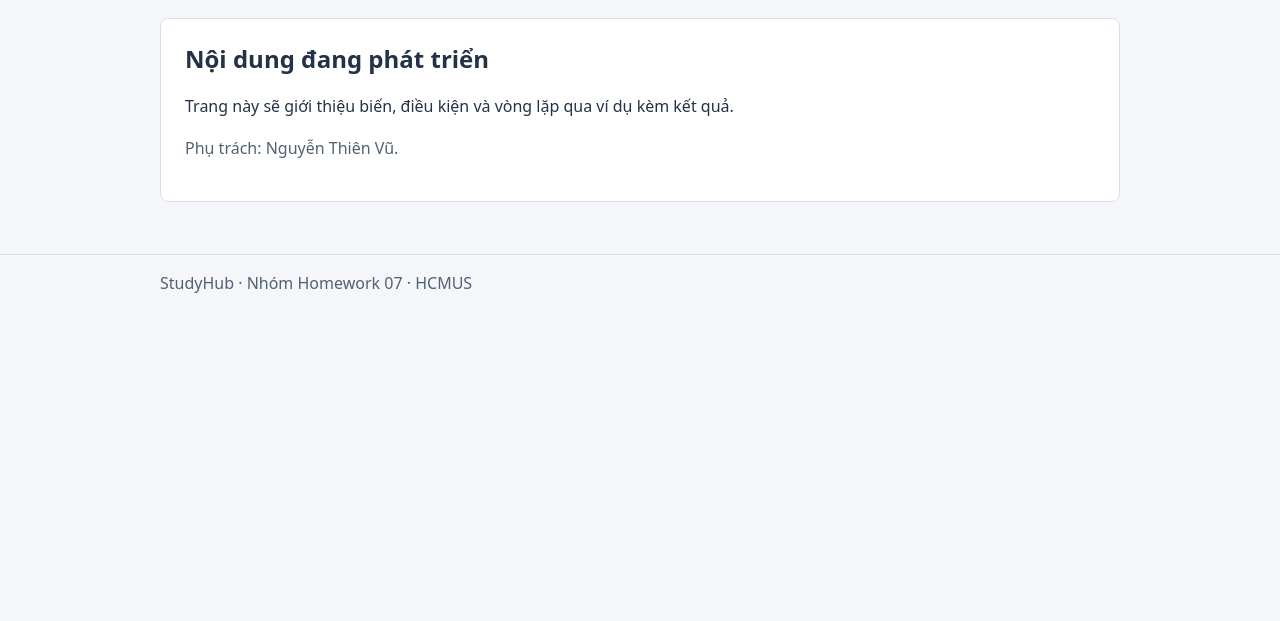
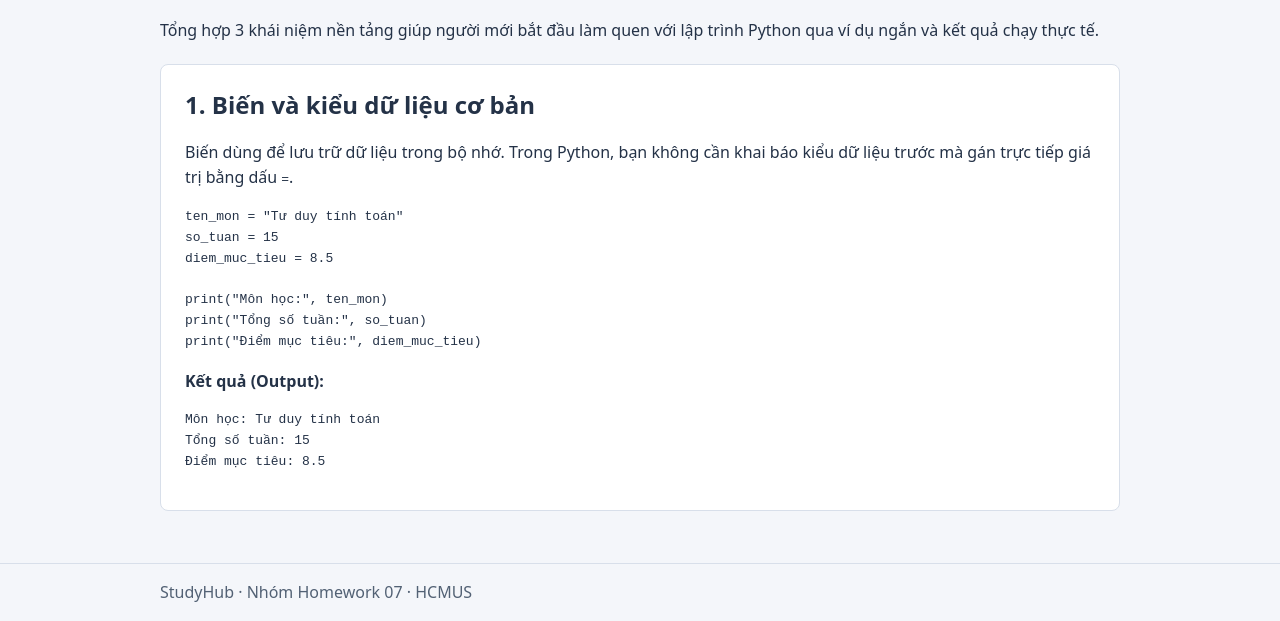
Before and after one commit to nghiep2405/HOMEWORK-TDTT-GIT, a plain HTML site: page python.html in a window 1280 px wide. Shown: the part 268-889 px from the top of the page. Before the commit the page ends 800 px from the top, so only its background shows below. Drawn offline with Linux system fonts and the light colour scheme.

Commit message:
Add variables section with example and output to python.html

```diff
--- a/python.html
+++ b/python.html
@@ -26,10 +26,22 @@
 
   <main id="main-content" class="container">
     <h1>Python cơ bản</h1>
-    <section class="panel" aria-labelledby="page-status">
-      <h2 id="page-status">Nội dung đang phát triển</h2>
-      <p>Trang này sẽ giới thiệu biến, điều kiện và vòng lặp qua ví dụ kèm kết quả.</p>
-      <p class="page-owner">Phụ trách: Nguyễn Thiên Vũ.</p>
+    <p>Tổng hợp 3 khái niệm nền tảng giúp người mới bắt đầu làm quen với lập trình Python qua ví dụ ngắn và kết quả chạy thực tế.</p>
+
+    <section class="panel" aria-labelledby="variables">
+      <h2 id="variables">1. Biến và kiểu dữ liệu cơ bản</h2>
+      <p>Biến dùng để lưu trữ dữ liệu trong bộ nhớ. Trong Python, bạn không cần khai báo kiểu dữ liệu trước mà gán trực tiếp giá trị bằng dấu <code>=</code>.</p>
+      <pre><code>ten_mon = "Tư duy tính toán"
+so_tuan = 15
+diem_muc_tieu = 8.5
+
+print("Môn học:", ten_mon)
+print("Tổng số tuần:", so_tuan)
+print("Điểm mục tiêu:", diem_muc_tieu)</code></pre>
+      <p><strong>Kết quả (Output):</strong></p>
+      <pre><code>Môn học: Tư duy tính toán
+Tổng số tuần: 15
+Điểm mục tiêu: 8.5</code></pre>
     </section>
   </main>
 
```
